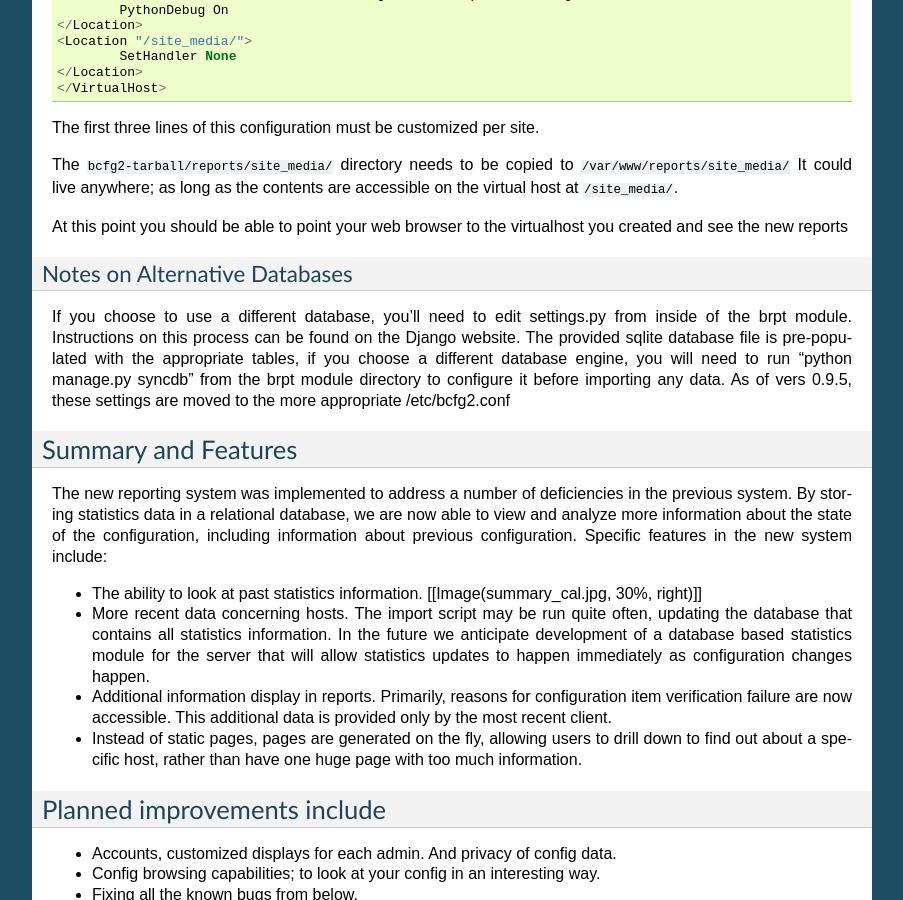
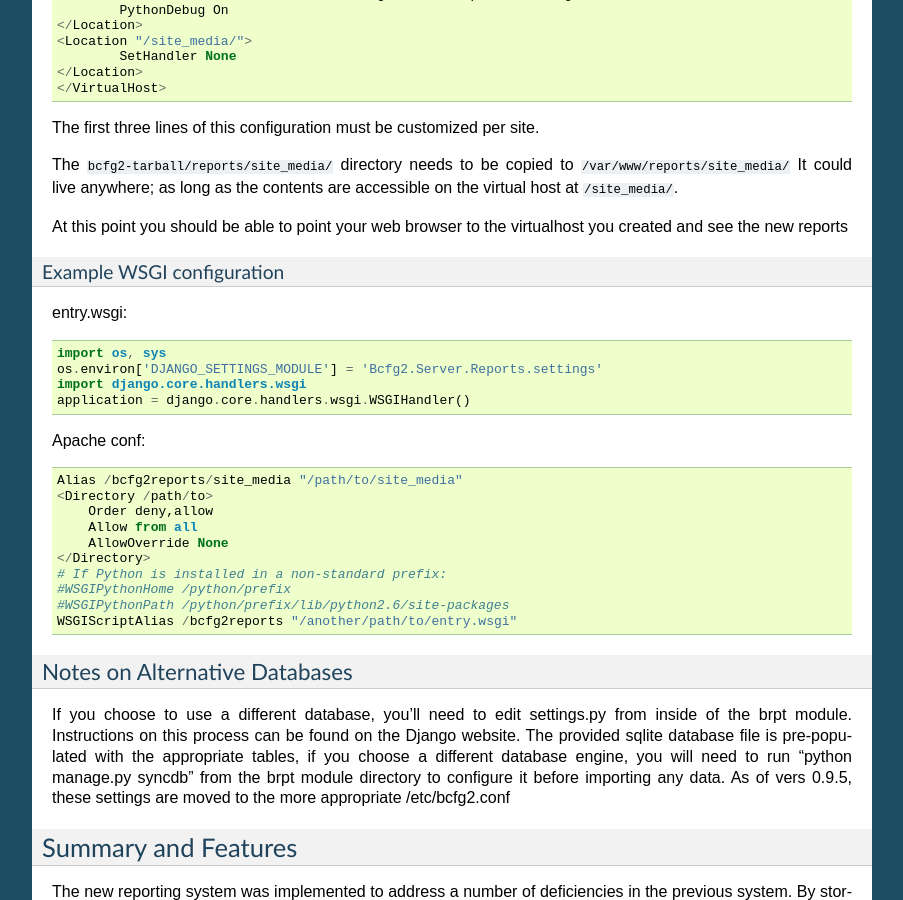
Before and after one commit to Bcfg2/bcfg2, a Sphinx documentation site: the page built from doc/server/reports/dynamic.txt, in a window 1280 px wide and 900 px high, scrolled down 1397 px. Shown: the whole window, without its empty margins (198-1101 px from the left). Built offline with Sphinx 7.4.7, drawn with Linux system fonts in a browser that asks for light colours; some of the changed text lies outside the part shown.

Commit message:
doc: Add WSGI configuration from euth
Signed-off-by: Sol Jerome <solj@ices.utexas.edu>

git-svn-id: https://svn.mcs.anl.gov/repos/bcfg/trunk/bcfg2@5747 ce84e21b-d406-0410-9b95-82705330c041

```diff
--- a/doc/server/reports/dynamic.txt
+++ b/doc/server/reports/dynamic.txt
@@ -95,6 +95,29 @@ the contents are accessible on the virtual host at ``/site_media/``.
 
 At this point you should be able to point your web browser to the
 virtualhost you created and see the new reports
+
+Example WSGI configuration
+^^^^^^^^^^^^^^^^^^^^^^^^^^
+
+entry.wsgi::
+
+    import os, sys
+    os.environ['DJANGO_SETTINGS_MODULE'] = 'Bcfg2.Server.Reports.settings'
+    import django.core.handlers.wsgi
+    application = django.core.handlers.wsgi.WSGIHandler()
+
+Apache conf::
+
+    Alias /bcfg2reports/site_media "/path/to/site_media"
+    <Directory /path/to>
+        Order deny,allow
+        Allow from all
+        AllowOverride None
+    </Directory>
+    # If Python is installed in a non-standard prefix:
+    #WSGIPythonHome /python/prefix
+    #WSGIPythonPath /python/prefix/lib/python2.6/site-packages
+    WSGIScriptAlias /bcfg2reports "/another/path/to/entry.wsgi"
 
 .. _alternative-databases:
 
```
